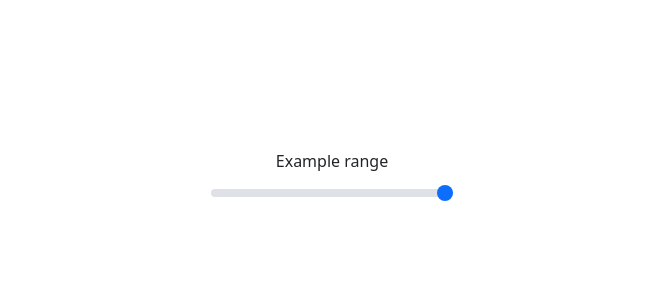
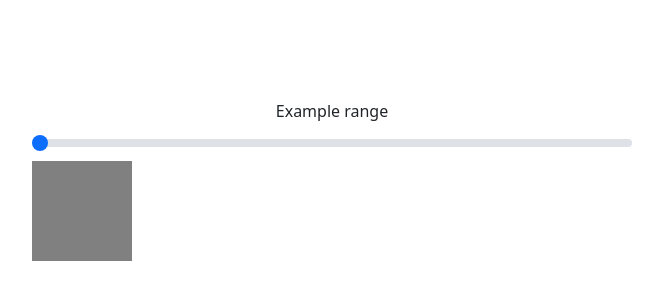
Before and after one commit to jon-pata/radial-bracket-maker, a React (Vite) app: page / in a window 1280 px wide. Shown: the part 220-520 px from the top of the page, without its empty margins (308-971 px from the left). Built offline with nearby package versions, Linux system fonts and the light colour scheme.

Commit message:
TODO: fix width

```diff
--- a/src/App.css
+++ b/src/App.css
@@ -1,6 +1,6 @@
 #root {
   max-width: 1280px;
+  min-width: 600px;
   margin: 0 auto;
-  padding: 2rem;
   text-align: center;
 }
--- a/src/App.jsx
+++ b/src/App.jsx
@@ -1,14 +1,15 @@
-import { useState } from 'react'
+import { useState, useEffect } from 'react'
 import './App.css'
 import { Bracket } from './components/Bracket/Bracket'
 
 function App() {
 
   const [data, setData] = useState({rounds:[]});
-  const [roundCount, setRoundCount] = useState();
+  const [slider, setSlider] = useState(1);
 
   const handleSliderChange = (e) => {
     setInitialData(e.target.value);
+    setSlider(e.target.value);
   }
 
   const generateTeams = (round) => {
@@ -20,6 +21,10 @@ function App() {
     }
     return teams;
   }
+
+  useEffect(()=>{
+    setInitialData(1);
+  }, []);
 
   const setInitialData = (numRounds) => {
     let d = {};
@@ -37,9 +42,9 @@ function App() {
   return (
     <div className="App">
       <label htmlFor="customRange3" className="form-label">Example range</label>
-      <input type="range" className="form-range" min="1" max="8"
+      <input type="range" className="form-range" min="1" max="8" value={slider}
         step="1" id="customRange3" onChange={handleSliderChange} ></input>
-      <Bracket data={data} setData={setData} roundCount={roundCount} />
+      <Bracket data={data} setData={setData}/>
     </div>
   )
 }
--- a/src/components/Bracket/Bracket.jsx
+++ b/src/components/Bracket/Bracket.jsx
@@ -2,7 +2,7 @@ import React from "react"
 import './Bracket.css'
 import { Round } from "../Round/Round";
 
-export const Bracket = ({data, setData, roundCount}) => {
+export const Bracket = ({data, setData}) => {
 
     console.log(`data: ${data}`);
     const rounds = data.rounds;
```
